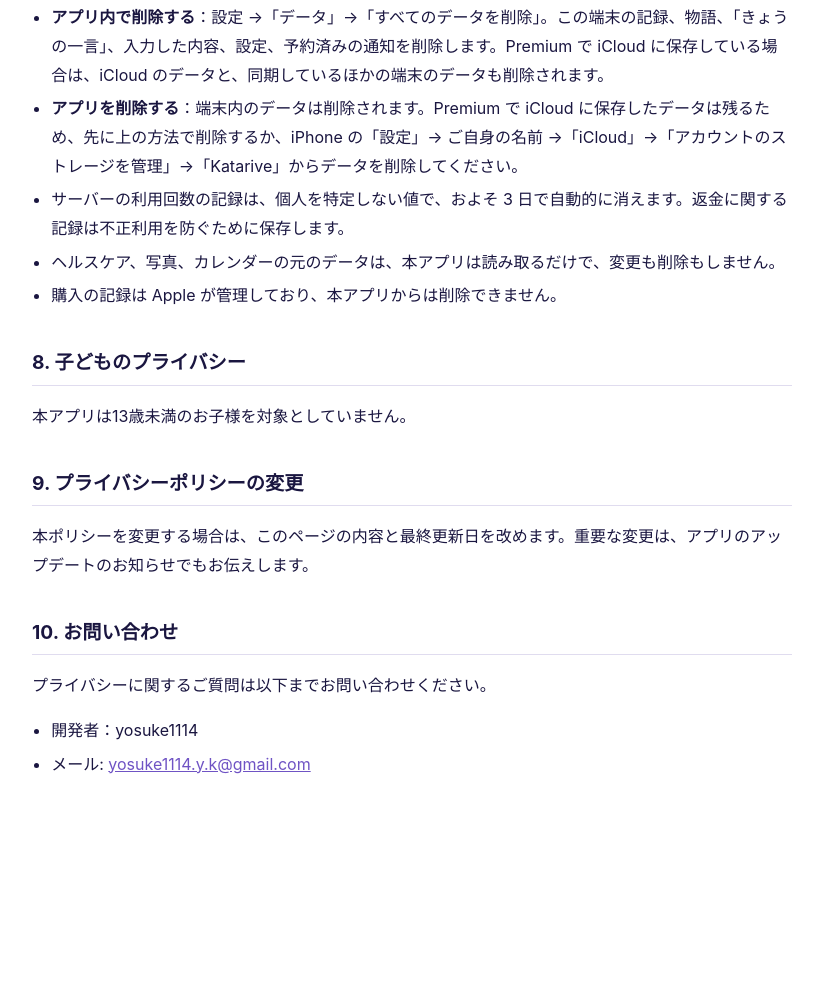
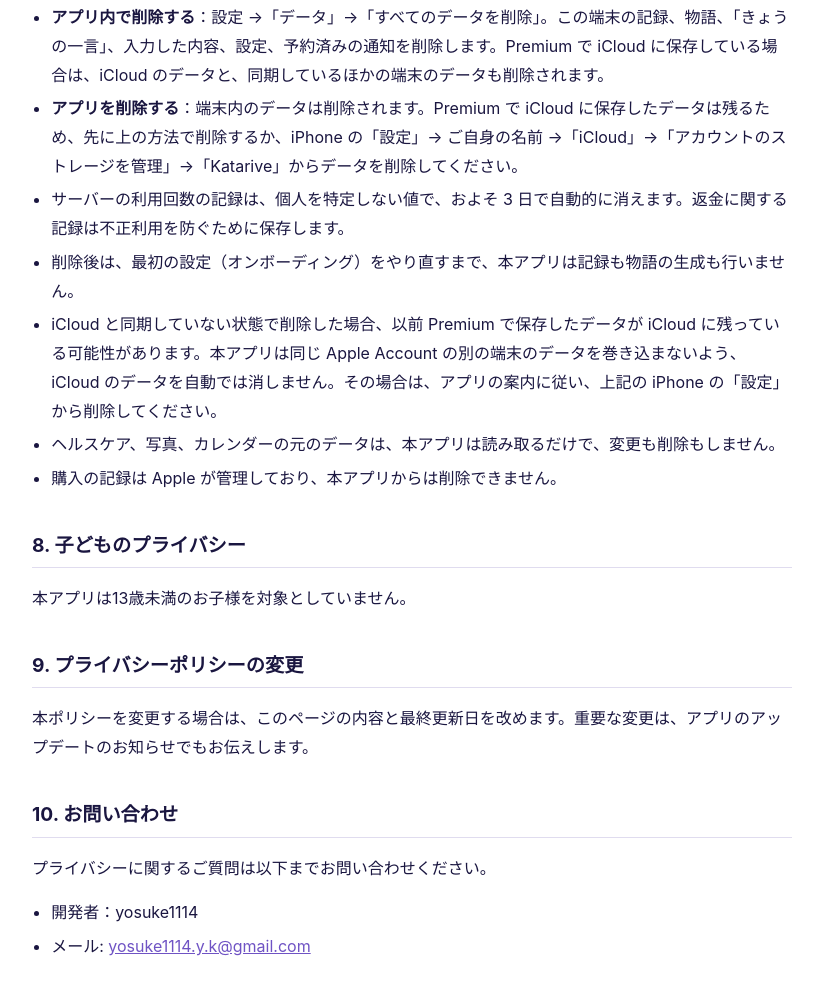
Before and after one commit to yosuke1114/katarive-legal, a plain HTML site: page privacy/index.html in a window 1280 px wide. Shown: the part 3435-4430 px from the top of the page, without its empty margins (228-1045 px from the left). Before the commit the page ends 4277 px from the top, so only its background shows below. Drawn offline with Linux system fonts and the light colour scheme.

Commit message:
「すべてのデータを削除」の記述を補足（削除後の挙動・iCloud が残る場合）
削除機能を含む版の公開時に出す。

Co-Authored-By: Claude Opus 5.5 <noreply@anthropic.com>
Claude-Session: https://claude.ai/code/session_014WGk9TnAUP7qaXCCMvCZ7k

```diff
--- a/privacy/index.html
+++ b/privacy/index.html
@@ -127,6 +127,8 @@
     <li><strong>アプリ内で削除する</strong>：設定 →「データ」→「すべてのデータを削除」。この端末の記録、物語、「きょうの一言」、入力した内容、設定、予約済みの通知を削除します。Premium で iCloud に保存している場合は、iCloud のデータと、同期しているほかの端末のデータも削除されます。</li>
     <li><strong>アプリを削除する</strong>：端末内のデータは削除されます。Premium で iCloud に保存したデータは残るため、先に上の方法で削除するか、iPhone の「設定」→ ご自身の名前 →「iCloud」→「アカウントのストレージを管理」→「Katarive」からデータを削除してください。</li>
     <li>サーバーの利用回数の記録は、個人を特定しない値で、およそ 3 日で自動的に消えます。返金に関する記録は不正利用を防ぐために保存します。</li>
+    <li>削除後は、最初の設定（オンボーディング）をやり直すまで、本アプリは記録も物語の生成も行いません。</li>
+    <li>iCloud と同期していない状態で削除した場合、以前 Premium で保存したデータが iCloud に残っている可能性があります。本アプリは同じ Apple Account の別の端末のデータを巻き込まないよう、iCloud のデータを自動では消しません。その場合は、アプリの案内に従い、上記の iPhone の「設定」から削除してください。</li>
     <li>ヘルスケア、写真、カレンダーの元のデータは、本アプリは読み取るだけで、変更も削除もしません。</li>
     <li>購入の記録は Apple が管理しており、本アプリからは削除できません。</li>
   </ul>
```
